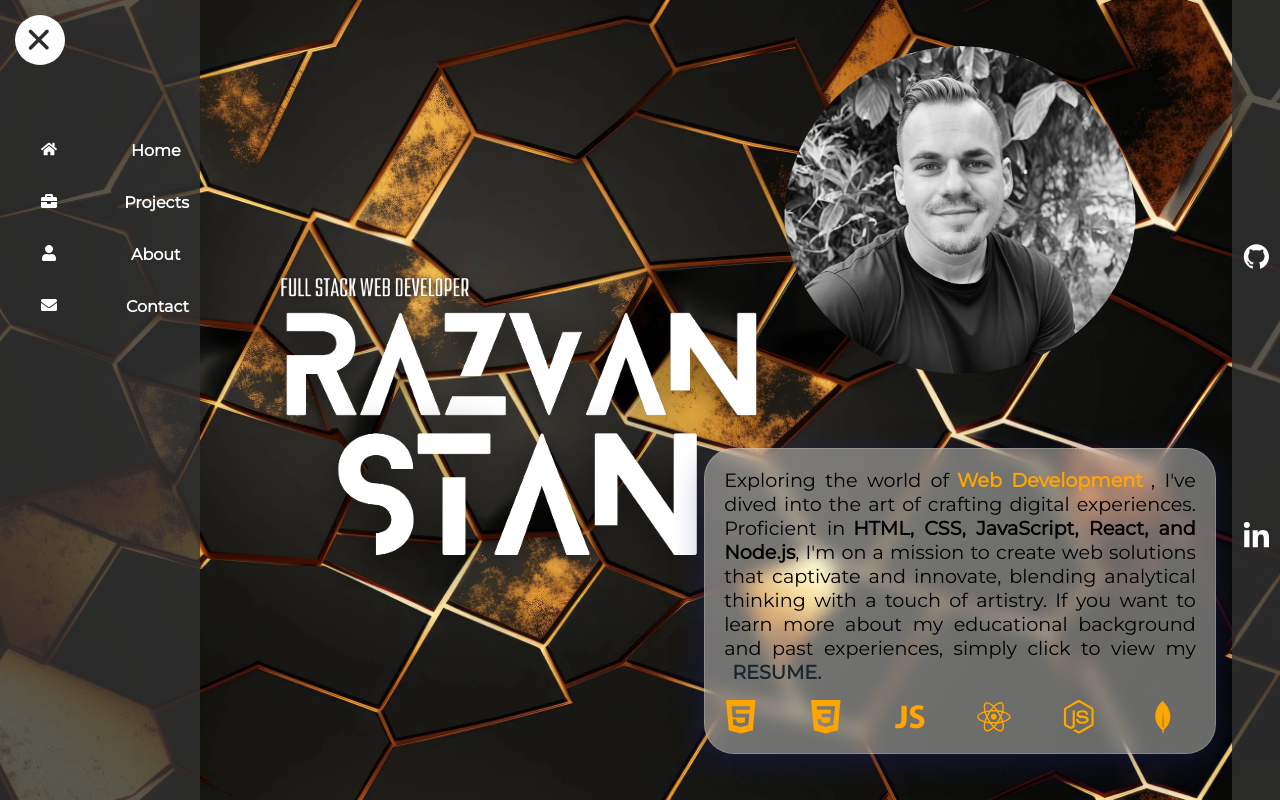
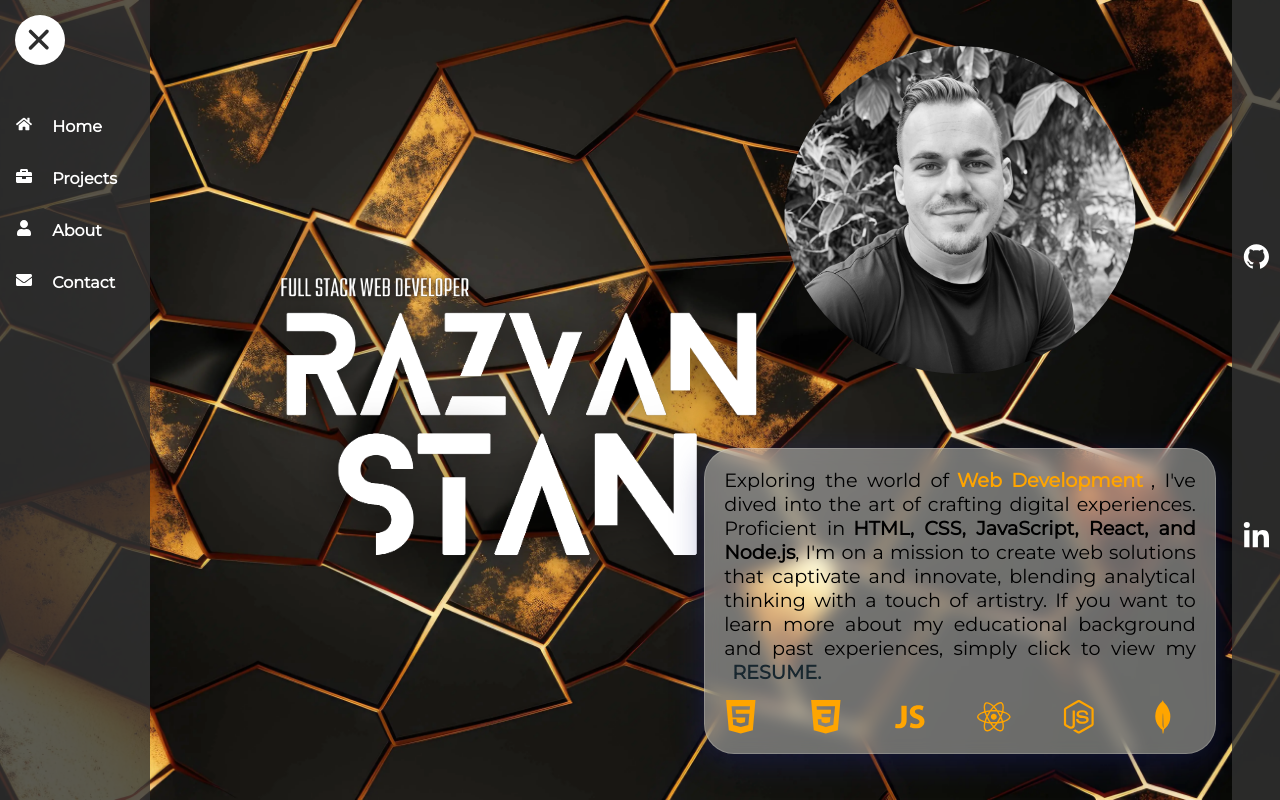
Before and after one commit to rasvanstan/portfolio, a React (Vite) app: page / in a window 1280 px wide. Both pictures are taken after a click on the button 40 px from the left and 40 px from the top of the page. Built offline with nearby package versions, Linux system fonts and the light colour scheme.

Commit message:
dropdown menu finished

```diff
--- a/src/components/MenuItem.jsx
+++ b/src/components/MenuItem.jsx
@@ -20,9 +20,8 @@ const variants = {
 
 const colors = ["#FFA500"];
 
-const MenuItem = ({ path, text, icon }) => { // Add icon prop here
+const MenuItem = ({ path, text, icon, iconClassName }) => { // Add iconClassName prop here
  const navigate = useNavigate(); // Use useNavigate hook
-//  const style = { border: `2px solid ${colors[0]}` }; // Assuming a single color for simplicity
 
  const handleClick = () => {
     navigate(path); // Navigate to the specified path
@@ -35,10 +34,8 @@ const MenuItem = ({ path, text, icon }) => { // Add icon prop here
       whileTap={{ scale: 0.95 }}
       onClick={handleClick} // Handle onClick event
     >
-      <div className="icon-placeholder">
-        {icon} {/* Render the icon */}
-      </div>
       <div className="text-placeholder">
+        {icon && <span className={iconClassName}>{icon}</span>} {/* Check if icon exists */}
         {text}
       </div>
     </motion.li>
--- a/src/components/Navigation.jsx
+++ b/src/components/Navigation.jsx
@@ -14,7 +14,7 @@ const variants = {
 const Navigation = () => (
  <motion.ul variants={variants}>
     {itemIds.map((item, index) => (
-      <MenuItem key={index} path={item.path} text={item.text} icon={item.icon} />
+      <MenuItem key={index} path={item.path} text={item.text} icon={item.icon} iconClassName="icon" />
     ))}
  </motion.ul>
 );
--- a/src/styles/DropDownMenu.css
+++ b/src/styles/DropDownMenu.css
@@ -38,7 +38,7 @@
     top: 0;
     left: 0;
     bottom: 0;
-    width: 200px;
+    width: 150px;
     background-color: rgba(51, 51, 51, 0.8);
   }
 
@@ -65,7 +65,7 @@
   }
 
   ul {
-    padding: 25px;
+    /* padding: 25px; */
     position: absolute;
     top: 100px;
     width: 230px;
@@ -88,7 +88,11 @@
     padding:1rem;
   }
 
-  /* .refresh {
+  .icon {
+    margin-right: 1rem;
+  }
+
+   .refresh {
     padding: 10px;
     position: absolute;
     background: rgba(0, 0, 0, 0.4);
@@ -102,7 +106,7 @@
     align-items: center;
     cursor: pointer;
   }
-   */
+
 
 
 .toggle-menu {
```
